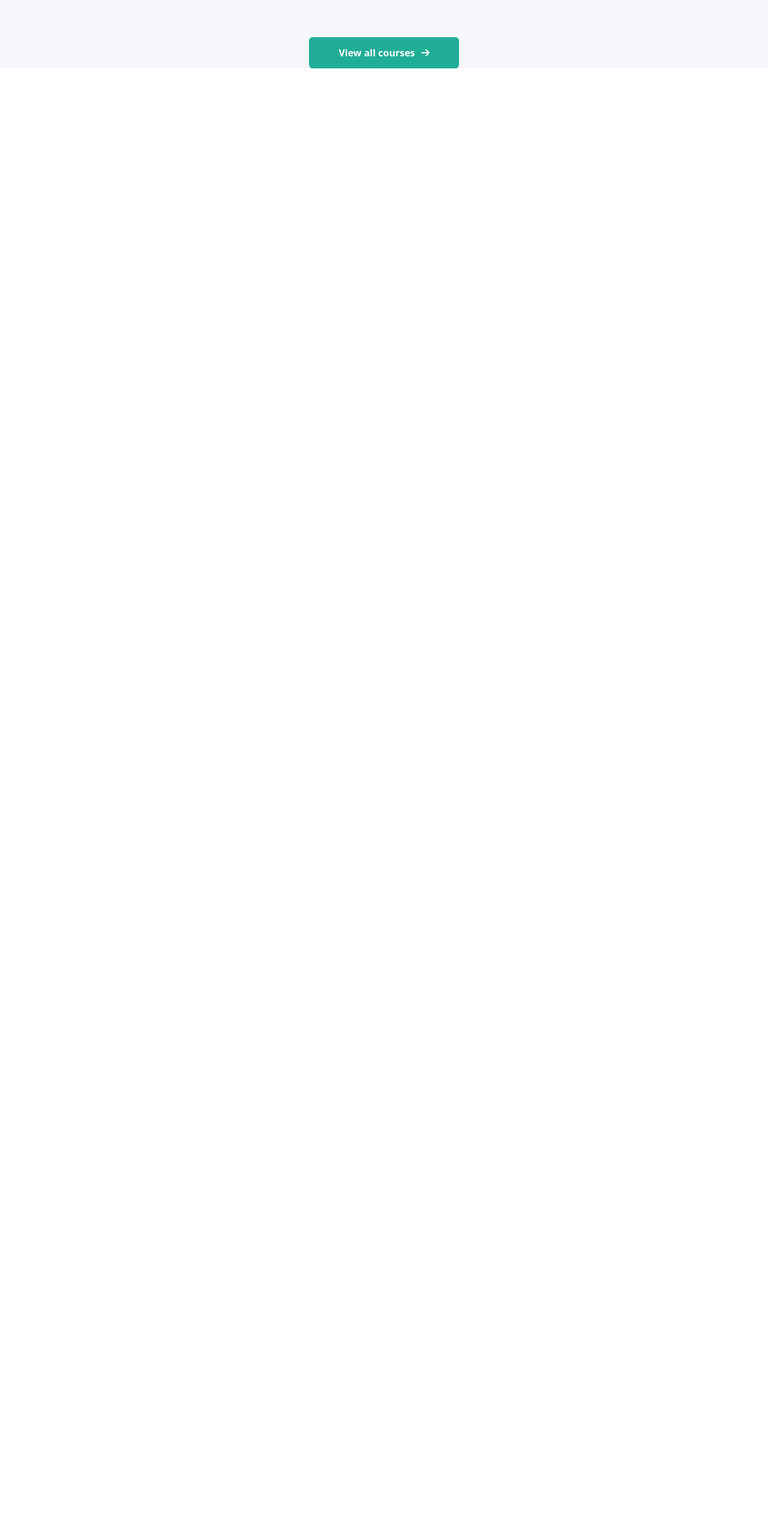
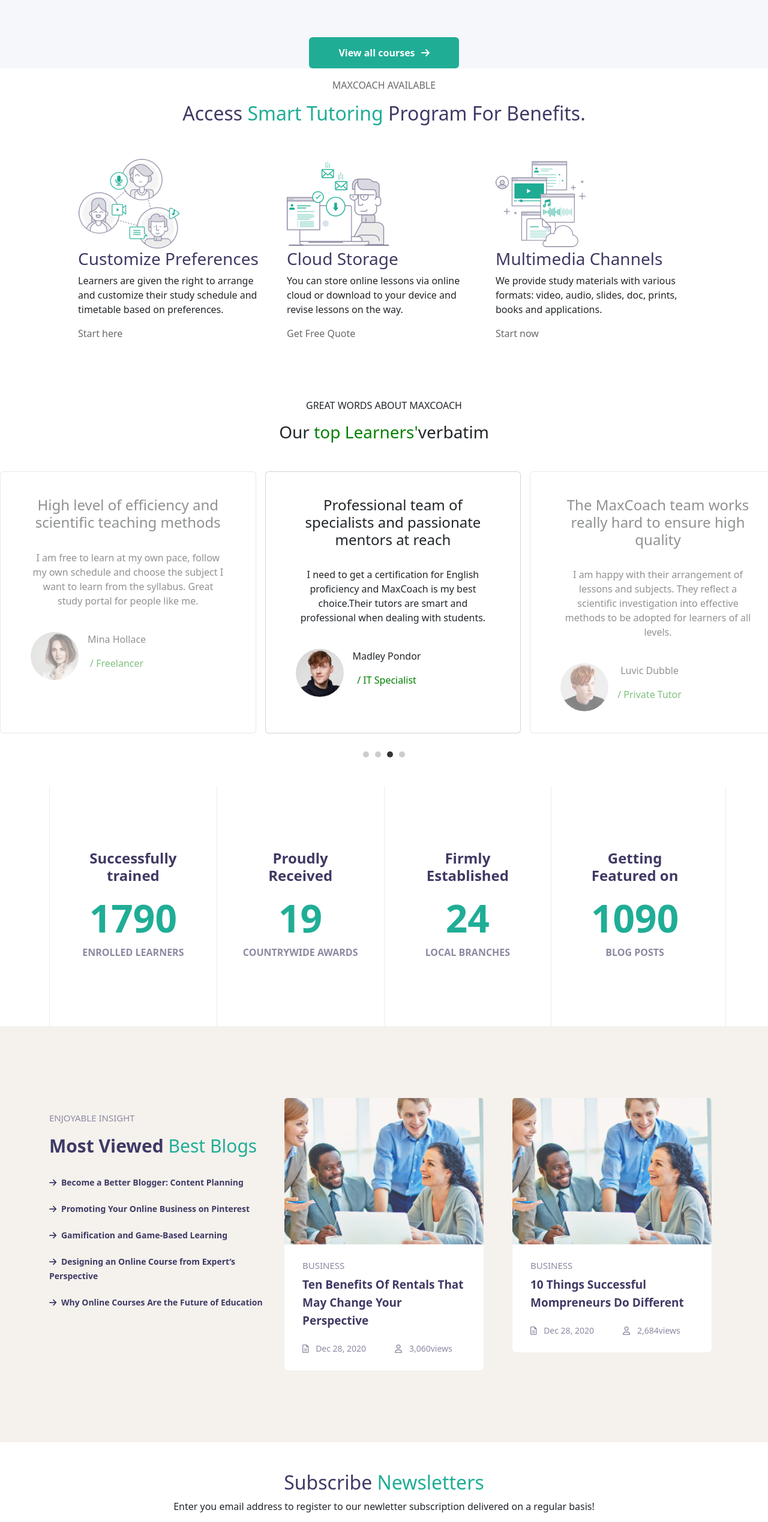
Before and after one commit to Axhu99/proj-html-vuejs, a Vue app: page / in a window 1280 px wide. Shown: the part 1580-4118 px from the top of the page at 60% size. Before the commit the page ends 1694 px from the top, so only its background shows below. Built offline with nearby package versions, Linux system fonts and the light colour scheme.

Commit message:
Added App v1.0

```diff
--- a/src/App.vue
+++ b/src/App.vue
@@ -1,11 +1,13 @@
 <script>
 import AppHeader from './components/AppHeader.vue';
 import AppMain from './components/AppMain.vue';
+import AppFooter from './components/AppFooter.vue';
 export default {
     name: 'App',
     components: {
         AppHeader,
-        AppMain
+        AppMain,
+        AppFooter,
     }
 }
 </script>
@@ -13,6 +15,7 @@
 <template>
     <AppHeader />
     <AppMain />
+    <AppFooter />
 </template>
 
 <style></style>
--- a/src/components/AppMain.vue
+++ b/src/components/AppMain.vue
@@ -1,13 +1,19 @@
 <script>
-import CoursesSection from './CoursesSection.vue'
+import CoursesSection from './CoursesSection.vue';
+import TutoringSection from './TutoringSection.vue';
+import CarouselSection from './CarouselSection.vue';
+import BlogsSection from './blogsSection/BlogsSection.vue';
 
 export default {
     name: 'AppMain',
-    components: { CoursesSection }
+    components: { CoursesSection, TutoringSection, CarouselSection, BlogsSection }
 }
 
 </script>
 
 <template>
     <CoursesSection />
+    <TutoringSection />
+    <CarouselSection />
+    <BlogsSection />
 </template>
--- a/src/components/CarouselSection.vue
+++ b/src/components/CarouselSection.vue
@@ -36,9 +36,9 @@
                 img: "testimonial-avata-01.jpg",
             },
         ],
-        activeIndex: 0,
-        prevIndex: null,
-        nextIndex: 1,
+        activeIndex: 2,
+        prevIndex: 1,
+        nextIndex: 3,
     }),
     methods: {
         goToSlide(index) {
--- a/src/components/TutoringSection.vue
+++ b/src/components/TutoringSection.vue
@@ -35,7 +35,7 @@
   <section id="tutoring-section">
     <div class="container text-center mt-3">
       <p class="clr-gry">MAXCOACH AVAILABLE</p>
-      <h2 class="clr-vlt">Accesso al programma <span class="clr-grn">Smart Tutoring</span> per i tuoi vantaggi.</h2>
+      <h2 class="clr-vlt">Access <span class="clr-grn">Smart Tutoring</span> Program For Benefits.</h2>
       <div class="row d-flex justify-content-center p-5">
         <div v-for="tutoring in tutorings" :key="tutoring.id" class="col-3 text-start">
           <img :src="`../../public/img/${tutoring.imgpath}`" alt="" />
```
